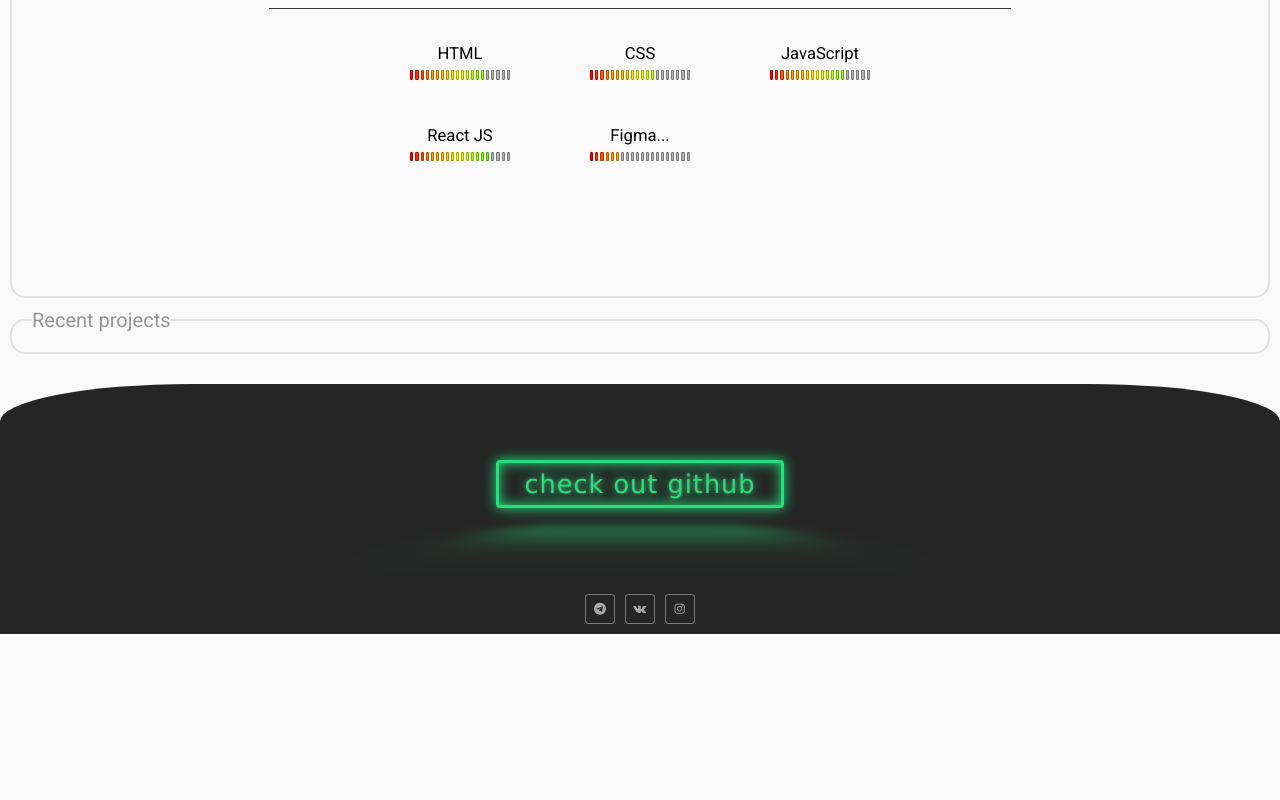
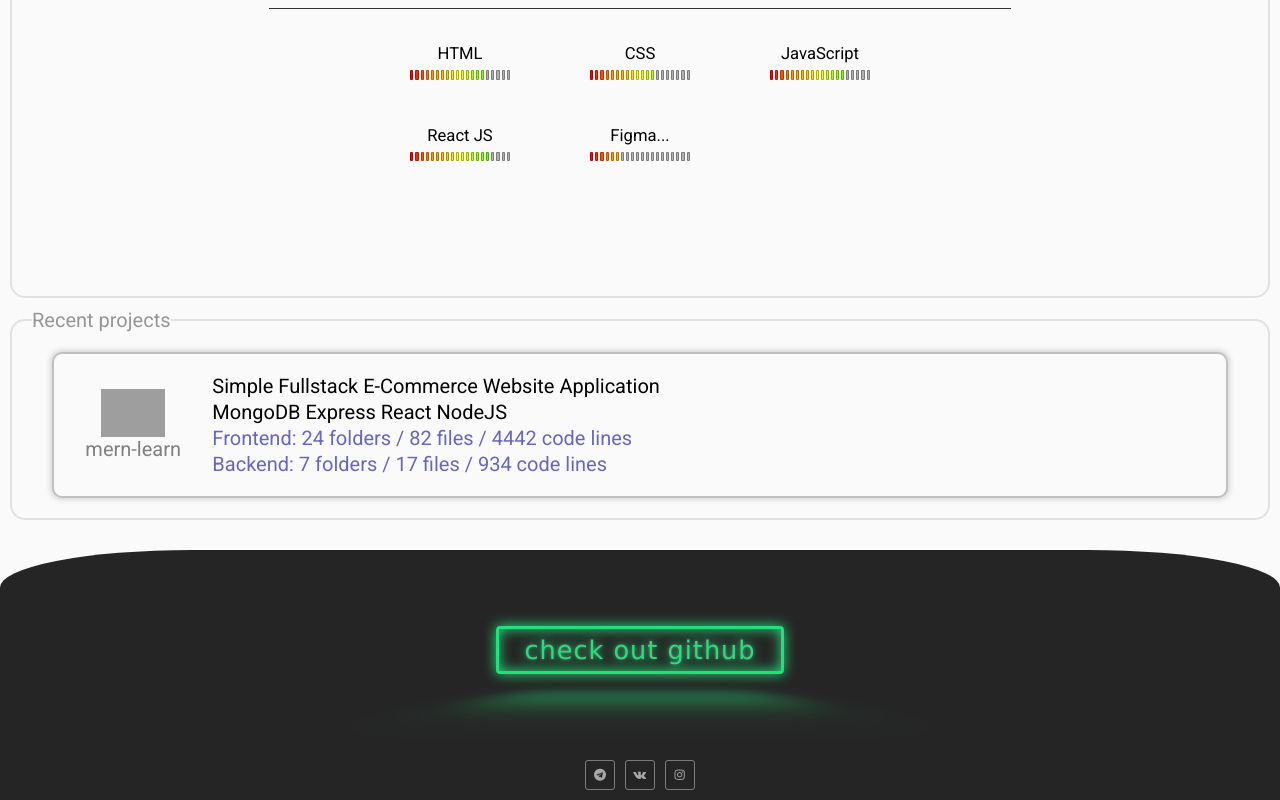
Before and after one commit to timmygunja/palmgreen, a React (Create React App) app: page / in a window 1280 px wide. Shown: the part 1596-2396 px from the top of the page. Before the commit the page ends 2230 px from the top, so only its background shows below. Built offline with nearby package versions, Linux system fonts and the light colour scheme; grey boxes are pictures that could not be loaded.

Commit message:
Tweaked projects component

```diff
--- a/src/components/Projects.css
+++ b/src/components/Projects.css
@@ -0,0 +1,57 @@
+.project-card {
+  margin: 10px 30px;
+  padding: 20px 30px;
+  border: 2px solid rgba(107, 106, 106, 0.4);
+  border-radius: 10px;
+  box-shadow: 0 0 5px 2px rgba(135, 135, 135, 0.3);
+  transition: all 300ms ease-out;
+
+  display: grid;
+  grid-template-columns: 1fr 10fr;
+  grid-template-areas: "prev info";
+  grid-gap: 0 30px;
+}
+
+.project-card:hover {
+  cursor: pointer;
+  transform: scale(1.01);
+  box-shadow: 0 0 7px 4px rgba(135, 135, 135, 0.3),
+    inset 0 0 5px 2px rgba(135, 135, 135, 0.1);
+}
+
+.project-card-prev {
+  grid-area: prev;
+  text-align: center;
+}
+
+.project-card-prev p {
+  font-size: var(--h10-font-size);
+  color: gray;
+}
+
+.project-card-logo {
+  display: flex;
+  align-items: center;
+  justify-content: center;
+}
+
+.project-card-logo img {
+  width: 5vw;
+}
+
+.project-card-info {
+  grid-area: info;
+  display: grid;
+  grid-gap: 2px 0;
+}
+
+.project-link {
+  font-size: var(--h10-font-size);
+  color: rgb(103, 103, 190);
+  transition: none;
+}
+
+.project-link:hover {
+  color: rgb(66, 66, 217);
+  text-decoration: underline;
+}
--- a/src/components/Projects.js
+++ b/src/components/Projects.js
@@ -31,7 +31,48 @@ const Projects = (props) => {
   //   }
   // }, []);
 
-  return <div className={"projects"}></div>;
+  return (
+    <div className={"projects"}>
+      <a
+        className="project-card"
+        href="https://mern-timmygunja.vercel.app"
+        target="_blank"
+      >
+        <div className="project-card-prev hard-centered">
+          <div>
+            <div className="project-card-logo">
+              <img src={"../../layers.png"}></img>
+            </div>
+            <p>mern-learn</p>
+          </div>
+        </div>
+        <div className="centered-vertically">
+          <div className="project-card-info">
+            <p>Simple Fullstack E-Commerce Website Application</p>
+            <p>MongoDB Express React NodeJS</p>
+            <p>
+              <a
+                href="https://github.com/timmygunja/mern-learn-frontend"
+                target="_blank"
+                className="project-link"
+              >
+                Frontend: 24 folders / 82 files / 4442 code lines
+              </a>
+            </p>
+            <p>
+              <a
+                href="https://github.com/timmygunja/mern-learn-backend"
+                target="_blank"
+                className="project-link"
+              >
+                Backend: 7 folders / 17 files / 934 code lines
+              </a>
+            </p>
+          </div>
+        </div>
+      </a>
+    </div>
+  );
 };
 
 export default Projects;
```
